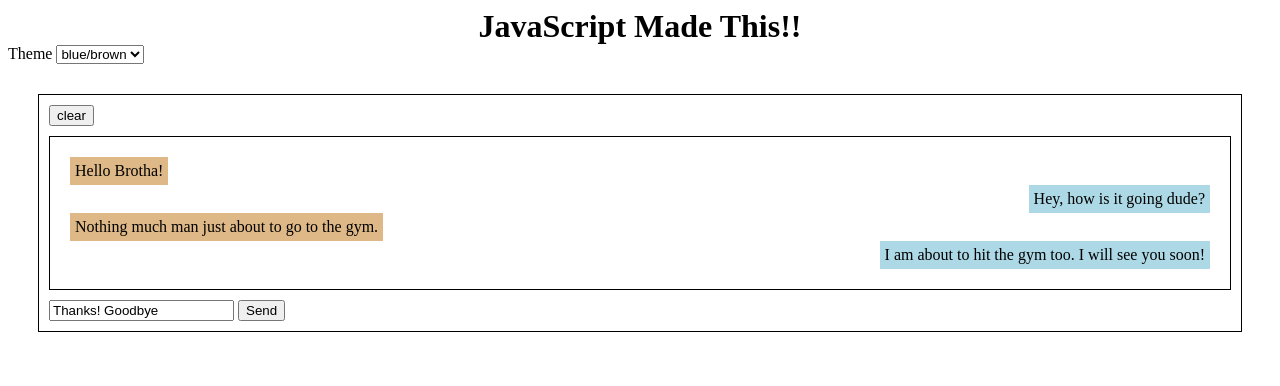
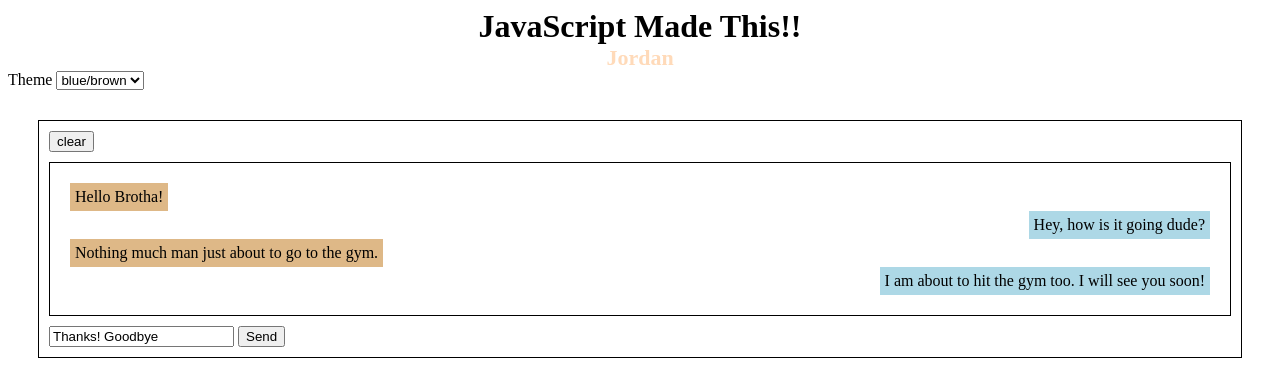
Before and after one commit to JordanDJensen/vs-assignments, a plain HTML site: page exercises/dom-olympics-start/index.html in a window 1280 px wide. Drawn offline with Linux system fonts and the light colour scheme.

Commit message:
created header

```diff
--- a/exercises/dom-olympics-start/index.js
+++ b/exercises/dom-olympics-start/index.js
@@ -1,5 +1,12 @@
 let head = document.getElementById("header");
-head.textContent = "JavaScript Made This!!";
+let n = document.createElement("span");
+let nameText = document.createTextNode("Jordan");
+n.appendChild(nameText);
+
+head.textContent = "JavaScript Made This!!"
+document.getElementById("header").appendChild(n)
+
+n.classList.add("name");
 
 // let tag = document.createElement(span);
 // let text = document.createTextNode("Jordan Jensen");
--- a/exercises/dom-olympics-start/style.css
+++ b/exercises/dom-olympics-start/style.css
@@ -8,6 +8,7 @@
 
 .name {
     color: peachpuff;
+    font-size: 22px;
 }
 
 .messages {
```
